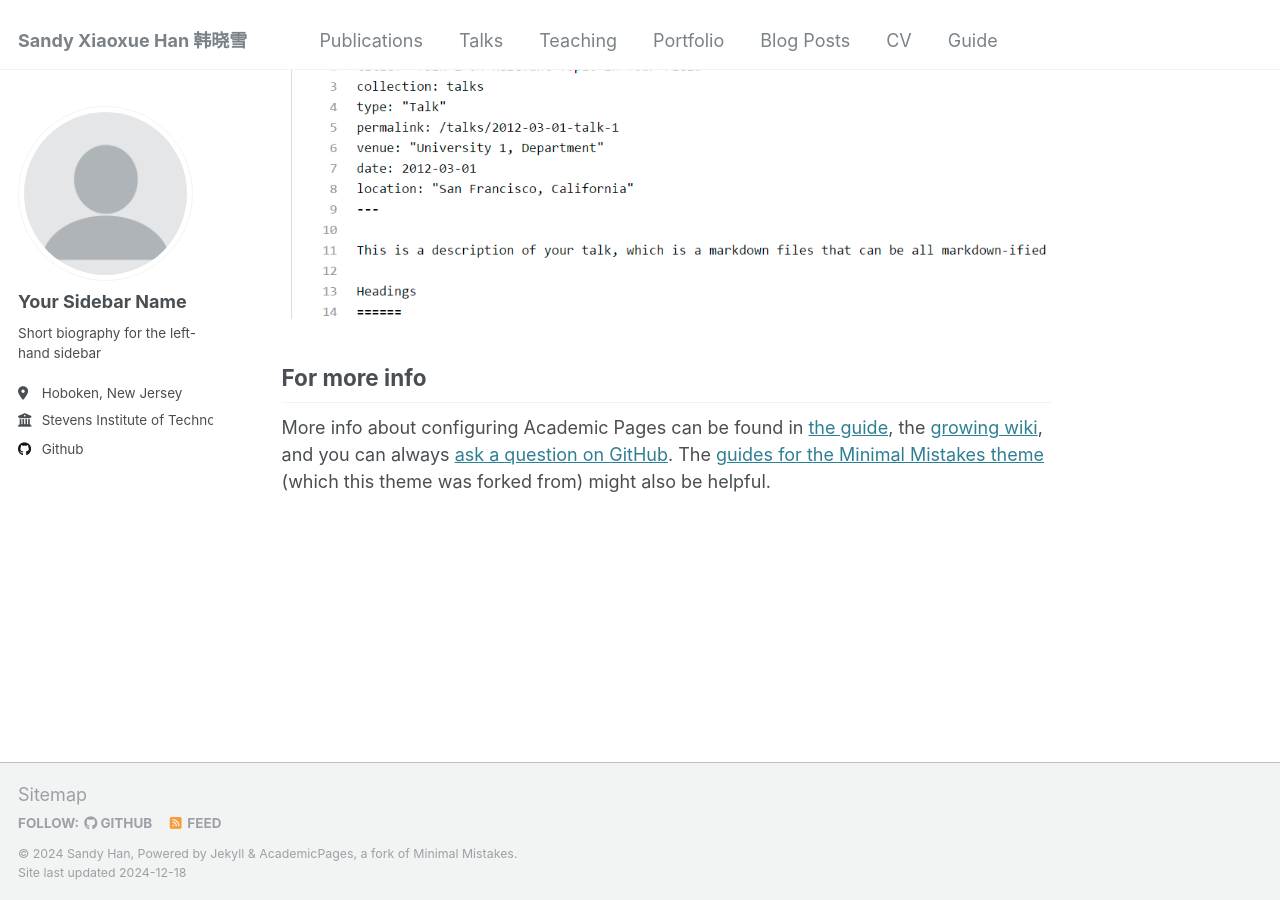
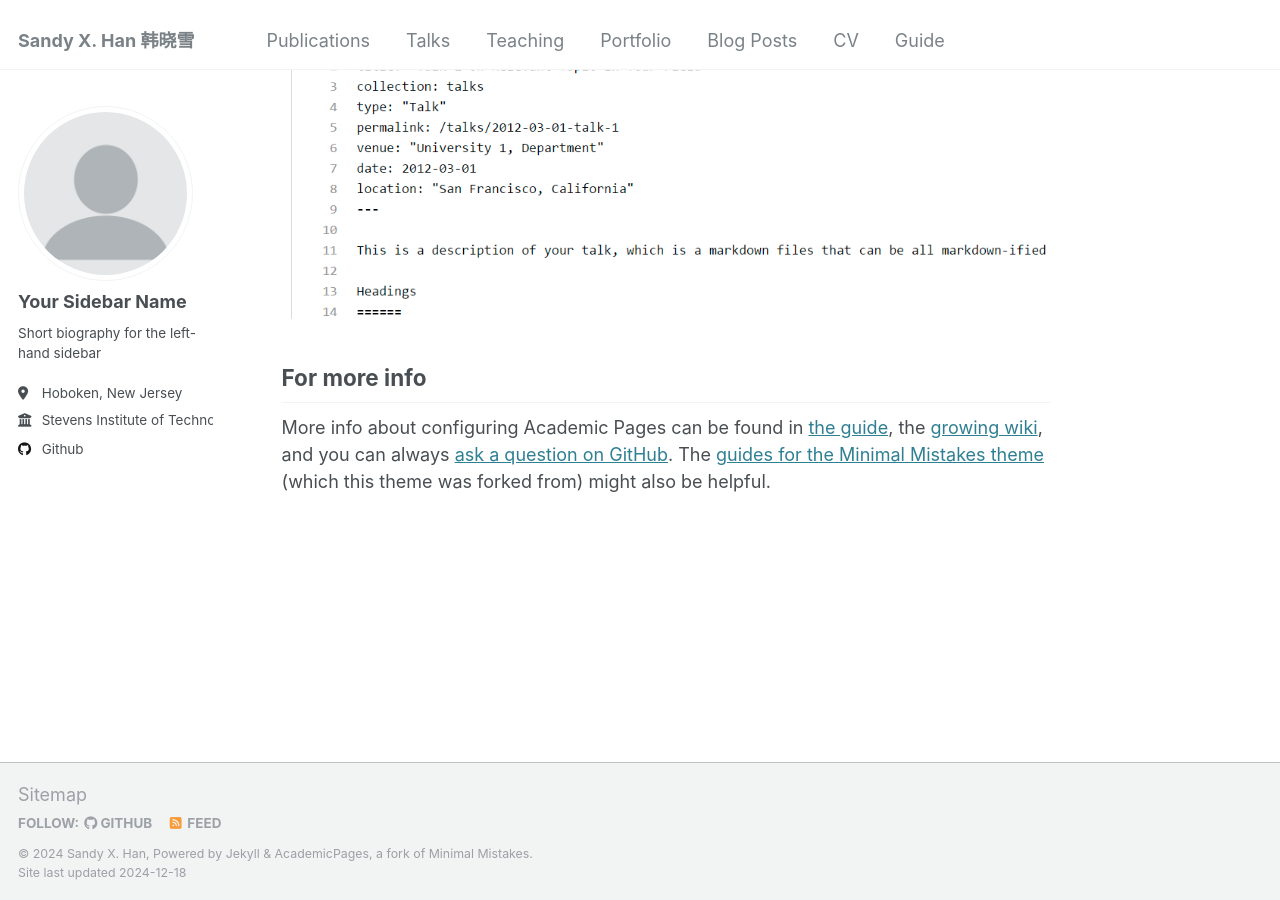
Before and after one commit to hanxiaoxue114/hanxiaoxue114.github.io, a Jekyll site: the page built from _pages/about.md, in a window 1280 px wide and 900 px high, scrolled down 2643 px. Built offline with Jekyll 4.4.1, drawn with Linux system fonts in a browser that asks for light colours; some of the changed lines change nothing that is shown.

Commit message:
Update _config.yml

```diff
--- a/_config.yml
+++ b/_config.yml
@@ -8,9 +8,9 @@
 
 # Basic Site Settings
 locale                   : "en-US"
-title                    : "Sandy Xiaoxue Han 韩晓雪"
+title                    : "Sandy X. Han 韩晓雪 "
 title_separator          : "-"
-name                     : &name "Sandy Han"
+name                     : &name "Sandy X. Han"
 description              : &description "personal description"
 url                      : https://academicpages.github.io # the base hostname & protocol for your site e.g. "https://[your GitHub username].github.io"
 baseurl                  : "" # the subpath of your site, e.g. "/blog"
@@ -264,23 +264,23 @@
       author_profile: true
       share: true
       comments: true
-  # _portfolio
-  - scope:
-      path: ""
-      type: portfolio
-    values:
-      layout: single
-      author_profile: true
-      share: true
-      comment: true
+  # # _portfolio
+  # - scope:
+  #     path: ""
+  #     type: portfolio
+  #   values:
+  #     layout: single
+  #     author_profile: true
+  #     share: true
+  #     comment: true
   # _talks
-  - scope:
-      path: ""
-      type: talks
-    values:
-      layout: talk
-      author_profile: true
-      share: true
+  # - scope:
+  #     path: ""
+  #     type: talks
+  #   values:
+  #     layout: talk
+  #     author_profile: true
+  #     share: true
 
 
 # Sass/SCSS
```
